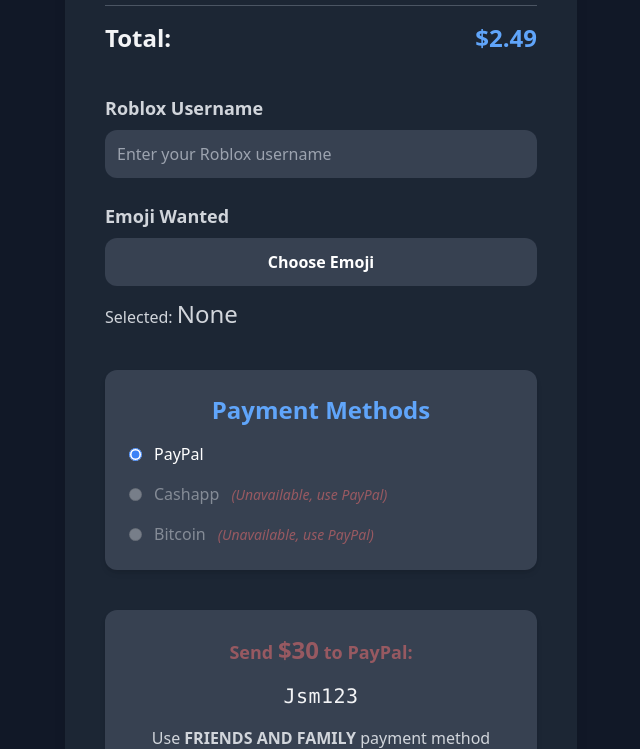
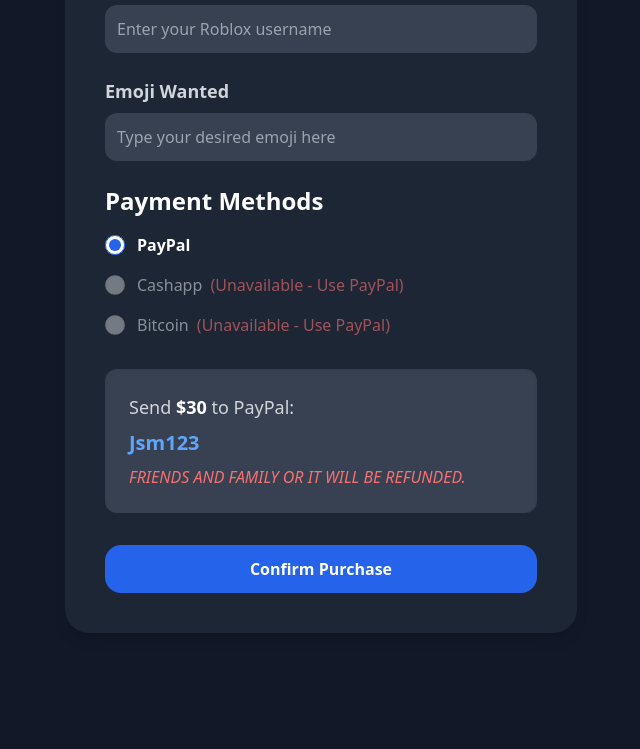
Before and after one commit to DodgebrosNew/123, a plain HTML site: page cart.html in a window 1280 px wide. Shown: the part 207-956 px from the top of the page, without its empty margins (319-959 px from the left). After the commit the page ends 864 px from the top, so only its background shows below. Drawn offline with nearby package versions, Linux system fonts and the light colour scheme.

Commit message:
Update cart.html

```diff
--- a/cart.html
+++ b/cart.html
@@ -1,141 +1,90 @@
 <!DOCTYPE html>
-<html lang="en" class="scroll-smooth">
+<html lang="en" >
 <head>
   <meta charset="UTF-8" />
   <meta name="viewport" content="width=device-width, initial-scale=1" />
-  <title>Cart - Checkout</title>
+  <title>Cart - Payment</title>
   <script src="https://cdn.tailwindcss.com"></script>
   <style>
-    /* Simple fade-in animation */
+    /* Smooth fade-in animation */
     .fade-in {
-      animation: fadeIn 0.8s ease forwards;
+      animation: fadeIn 0.6s ease forwards;
       opacity: 0;
     }
     @keyframes fadeIn {
       to { opacity: 1; }
     }
+    /* Button hover scale */
+    button:hover {
+      transform: scale(1.05);
+      transition: transform 0.2s ease;
+    }
   </style>
 </head>
-<body class="bg-gray-900 text-gray-100 min-h-screen flex items-center justify-center px-6">
+<body class="bg-gray-900 text-gray-300 min-h-screen flex flex-col items-center p-6">
 
-  <div class="max-w-lg w-full bg-gray-800 bg-opacity-90 rounded-3xl shadow-lg p-10 fade-in">
-
-    <h1 class="text-4xl font-bold mb-6 text-center text-blue-400">Your Cart</h1>
-
-    <div class="space-y-6">
-
-      <!-- Example item -->
-      <div class="flex justify-between items-center bg-gray-700 rounded-xl p-4 shadow-inner">
-        <div>
-          <h2 class="text-xl font-semibold">Fortnite</h2>
-          <p class="text-gray-400">Quantity: 1</p>
-        </div>
-        <span class="text-xl font-bold">$2.49</span>
-      </div>
-
-      <!-- Total -->
-      <div class="flex justify-between items-center border-t border-gray-600 pt-4">
-        <span class="text-2xl font-semibold">Total:</span>
-        <span class="text-2xl font-bold text-blue-400">$2.49</span>
-      </div>
-    </div>
+  <main class="max-w-lg w-full bg-gray-800 bg-opacity-90 rounded-3xl p-10 shadow-lg fade-in">
+    <h1 class="text-4xl font-extrabold mb-8 text-white text-center">Complete Your Purchase</h1>
 
     <!-- Roblox Username -->
-    <div class="mt-10">
-      <label for="roblox-username" class="block mb-2 text-lg font-semibold text-gray-300">Roblox Username</label>
-      <input type="text" id="roblox-username" placeholder="Enter your Roblox username"
-             class="w-full p-3 rounded-xl bg-gray-700 text-gray-100 placeholder-gray-400 focus:outline-none focus:ring-2 focus:ring-blue-500" />
+    <div class="mb-6">
+      <label for="robloxUsername" class="block mb-2 text-lg font-semibold text-gray-300">Roblox Username</label>
+      <input
+        type="text"
+        id="robloxUsername"
+        name="robloxUsername"
+        placeholder="Enter your Roblox username"
+        class="w-full p-3 rounded-xl bg-gray-700 text-white placeholder-gray-400 focus:outline-none focus:ring-2 focus:ring-blue-500"
+      />
     </div>
 
     <!-- Emoji Wanted -->
-    <div class="mt-6">
-      <label class="block mb-2 text-lg font-semibold text-gray-300">Emoji Wanted</label>
-      <button id="emojiToggleBtn" class="w-full p-3 bg-gray-700 rounded-xl text-white font-semibold hover:bg-gray-600 transition">
-        Choose Emoji
-      </button>
-      <p class="mt-3 text-gray-300">Selected: <span id="selectedEmoji" class="text-2xl">None</span></p>
-
-      <!-- Emoji picker -->
-      <div id="emojiPicker" class="mt-4 grid grid-cols-8 gap-3 p-4 bg-gray-700 rounded-xl shadow-inner max-h-40 overflow-y-auto hidden">
-        <!-- Emojis will be inserted here by JS -->
-      </div>
+    <div class="mb-6">
+      <label for="emojiWanted" class="block mb-2 text-lg font-semibold text-gray-300">Emoji Wanted</label>
+      <input
+        type="text"
+        id="emojiWanted"
+        name="emojiWanted"
+        placeholder="Type your desired emoji here"
+        class="w-full p-3 rounded-xl bg-gray-700 text-white placeholder-gray-400 focus:outline-none focus:ring-2 focus:ring-blue-500"
+      />
     </div>
 
     <!-- Payment Methods -->
-    <div class="mt-10 bg-gray-700 rounded-xl p-6 shadow-md">
-      <h2 class="text-2xl font-semibold mb-4 text-center text-blue-400">Payment Methods</h2>
-      <ul class="space-y-4 text-gray-300">
-        <li>
-          <label class="flex items-center cursor-pointer">
-            <input type="radio" name="payment-method" value="paypal" checked class="accent-blue-500" />
-            <span class="ml-3 font-medium text-white">PayPal</span>
-          </label>
-        </li>
-        <li>
-          <label class="flex items-center cursor-not-allowed opacity-50">
-            <input type="radio" name="payment-method" value="cashapp" disabled />
-            <span class="ml-3">Cashapp <span class="text-sm italic text-red-400 ml-2">(Unavailable, use PayPal)</span></span>
-          </label>
-        </li>
-        <li>
-          <label class="flex items-center cursor-not-allowed opacity-50">
-            <input type="radio" name="payment-method" value="bitcoin" disabled />
-            <span class="ml-3">Bitcoin <span class="text-sm italic text-red-400 ml-2">(Unavailable, use PayPal)</span></span>
-          </label>
-        </li>
-      </ul>
+    <div class="mb-8">
+      <h2 class="text-2xl font-bold mb-4 text-white">Payment Methods</h2>
+
+      <label class="flex items-center mb-4 cursor-pointer">
+        <input type="radio" name="paymentMethod" value="paypal" checked class="mr-3 w-5 h-5 accent-blue-600" />
+        <span class="text-white font-semibold">PayPal</span>
+      </label>
+
+      <label class="flex items-center mb-4 cursor-not-allowed opacity-60">
+        <input type="radio" name="paymentMethod" value="cashapp" disabled class="mr-3 w-5 h-5" />
+        <span>Cashapp <span class="text-red-400 ml-1">(Unavailable - Use PayPal)</span></span>
+      </label>
+
+      <label class="flex items-center cursor-not-allowed opacity-60">
+        <input type="radio" name="paymentMethod" value="bitcoin" disabled class="mr-3 w-5 h-5" />
+        <span>Bitcoin <span class="text-red-400 ml-1">(Unavailable - Use PayPal)</span></span>
+      </label>
     </div>
 
-    <!-- Payment instructions -->
-    <div class="mt-10 bg-gray-700 rounded-xl p-6 text-center space-y-4 shadow-md">
-      <p class="text-lg font-semibold text-red-400 animate-pulse">Send <span class="text-2xl">$30</span> to PayPal:</p>
-      <p class="text-xl font-mono tracking-wide">Jsm123</p>
-      <p class="text-md text-gray-300">Use <strong>FRIENDS AND FAMILY</strong> payment method</p>
-      <p class="italic text-gray-500 text-sm">or your payment will be refunded</p>
+    <!-- Payment Instructions -->
+    <div class="bg-gray-700 rounded-xl p-6 mb-8 shadow-inner">
+      <p class="text-lg mb-2">Send <span class="font-extrabold text-white">$30</span> to PayPal:</p>
+      <p class="text-xl font-semibold text-blue-400 mb-2">Jsm123</p>
+      <p class="italic text-red-400">FRIENDS AND FAMILY OR IT WILL BE REFUNDED.</p>
     </div>
 
     <button
-      onclick="alert('Thank you for your purchase! Please follow the instructions above.')"
-      class="mt-10 w-full bg-blue-600 hover:bg-blue-700 transition rounded-xl py-3 font-semibold text-white text-lg shadow-lg hover:scale-105 transform duration-200"
+      type="submit"
+      class="w-full bg-blue-600 py-3 rounded-2xl text-white font-extrabold hover:bg-blue-700 transition-transform duration-200 transform hover:scale-105"
+      onclick="alert('Thank you for your purchase!');"
     >
-      Confirm Payment
+      Confirm Purchase
     </button>
-
-  </div>
-
-  <script>
-    // Emoji list (simple selection)
-    const emojis = ['😀','😎','🎮','🔥','✨','💥','🚀','🌟','💎','🦄','🎉','❤️','👍','🤖','👾','🐱‍👤','🎯','🍕','🍔','🍦','⚡','💡','🎵','🏆','🧩','📦','🎲','🛡️','🥇','🕹️','📱'];
-
-    const emojiPicker = document.getElementById('emojiPicker');
-    const emojiToggleBtn = document.getElementById('emojiToggleBtn');
-    const selectedEmojiSpan = document.getElementById('selectedEmoji');
-
-    // Populate emoji picker
-    emojis.forEach(emoji => {
-      const btn = document.createElement('button');
-      btn.type = 'button';
-      btn.textContent = emoji;
-      btn.className = 'text-2xl p-1 hover:bg-gray-600 rounded transition';
-      btn.addEventListener('click', () => {
-        selectedEmojiSpan.textContent = emoji;
-        emojiPicker.classList.add('hidden');
-      });
-      emojiPicker.appendChild(btn);
-    });
-
-    // Toggle emoji picker visibility
-    emojiToggleBtn.addEventListener('click', () => {
-      emojiPicker.classList.toggle('hidden');
-    });
-
-    // Close emoji picker if clicking outside
-    document.addEventListener('click', (e) => {
-      if (!emojiToggleBtn.contains(e.target) && !emojiPicker.contains(e.target)) {
-        emojiPicker.classList.add('hidden');
-      }
-    });
-  </script>
+  </main>
 
 </body>
 </html>
```
